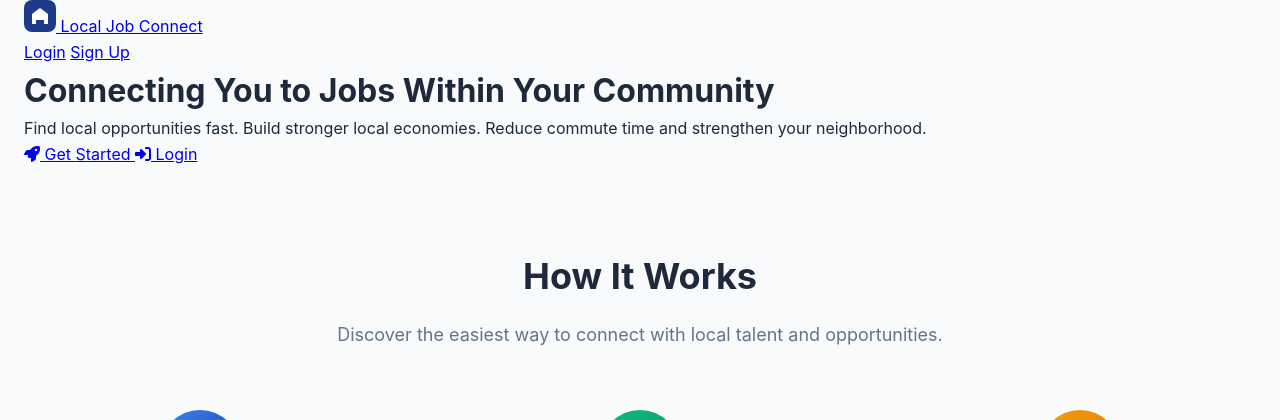
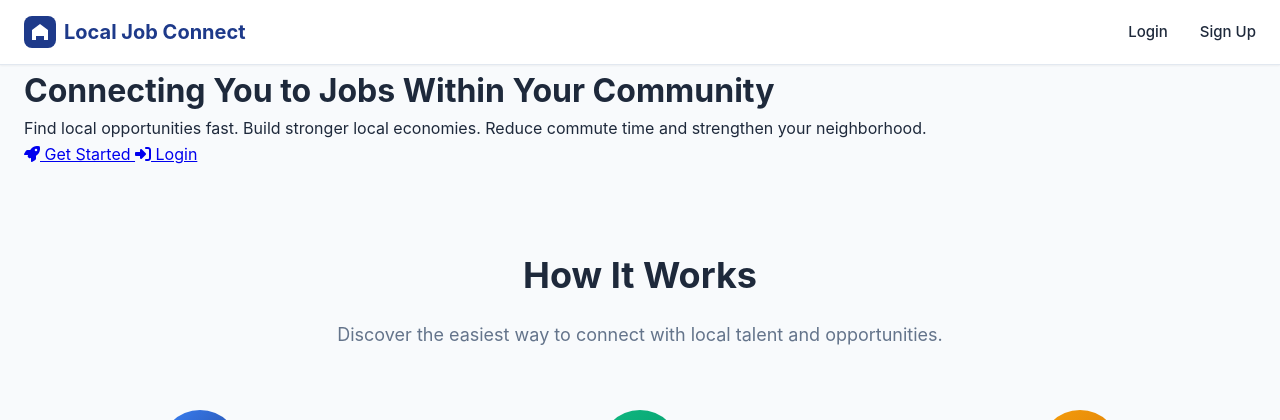
Before and after one commit to BU-SENG/foss-project-rose-gold, a Flask app: page / in a window 1280 px wide. Shown: the top 420 px of the page. Run offline with Flask 3, Linux system fonts and the light colour scheme.

Commit message:
Update README and add navigation styles to CSS for modern header layout

```diff
--- a/backend/static/css/style.css
+++ b/backend/static/css/style.css
@@ -34,6 +34,79 @@ body {
     margin: 0 auto;
     padding: 0 24px;
 }
+
+/* ============================================================================
+   NAVIGATION - Modern Header
+   ============================================================================ */
+
+.navbar {
+    background: var(--bg-white);
+    box-shadow: var(--shadow-sm);
+    padding: 16px 0;
+    position: sticky;
+    top: 0;
+    z-index: 100;
+    border-bottom: 1px solid var(--border-light);
+}
+
+.navbar .container {
+    display: flex;
+    justify-content: space-between;
+    align-items: center;
+}
+
+.nav-brand {
+    display: flex;
+    align-items: center;
+    gap: 8px;
+}
+
+.nav-brand a {
+    font-size: 20px;
+    font-weight: 700;
+    color: var(--primary-blue);
+    text-decoration: none;
+    display: flex;
+    align-items: center;
+    gap: 8px;
+}
+
+.nav-brand svg {
+    width: 32px;
+    height: 32px;
+}
+
+.nav-links {
+    display: flex;
+    gap: 32px;
+    align-items: center;
+}
+
+.nav-links a {
+    color: var(--text-dark);
+    text-decoration: none;
+    font-weight: 500;
+    font-size: 15px;
+    transition: color 0.2s;
+}
+
+.nav-links a:hover {
+    color: var(--primary-light);
+}
+
+.user-profile {
+    width: 40px;
+    height: 40px;
+    border-radius: 50%;
+    background: var(--primary-light);
+    display: flex;
+    align-items: center;
+    justify-content: center;
+    color: white;
+    font-weight: 600;
+    cursor: pointer;
+}
+
 
 /* ============================================================================
    DASHBOARD - Stats Cards
```
Also changed, not shown: README.md.
